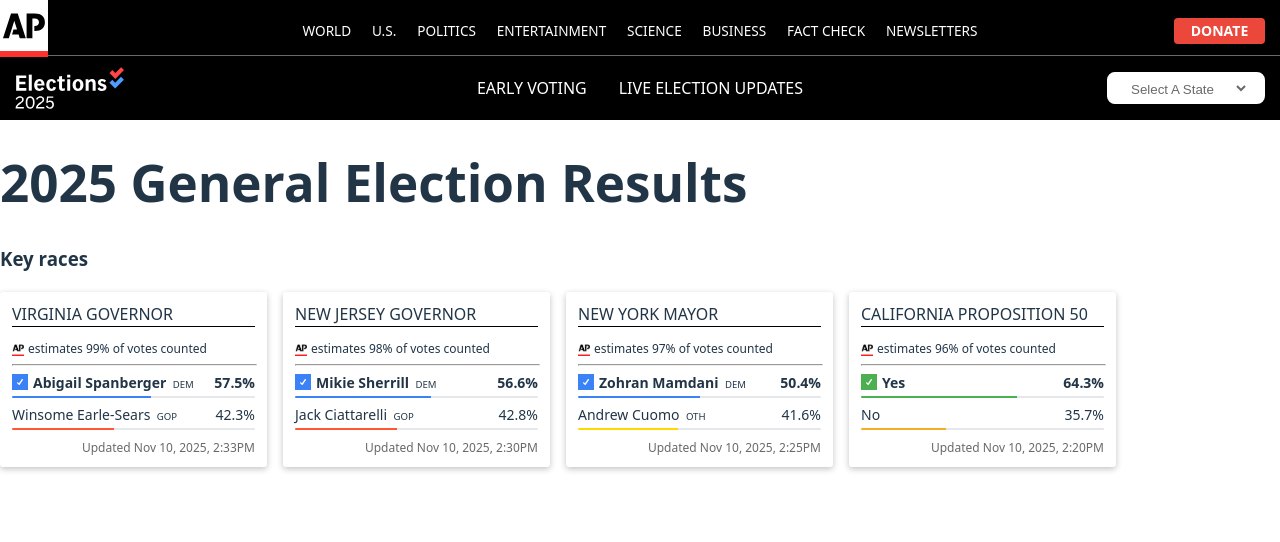
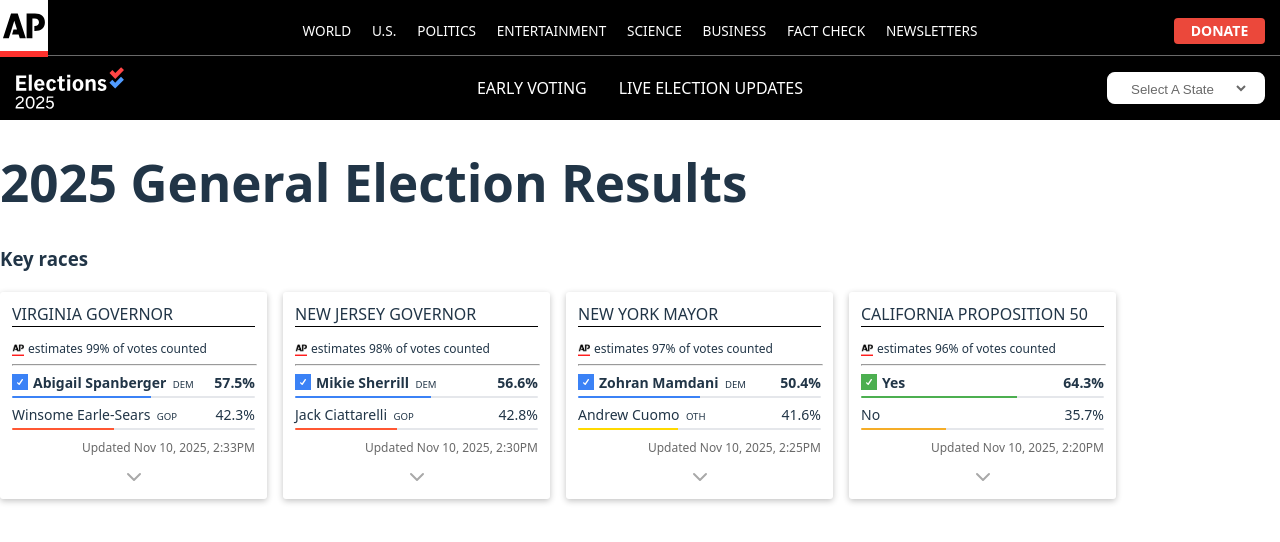
Before and after one commit to chen-luke/ap-news-election, a React (Vite) app: page / in a window 1280 px wide. Shown: the top 542 px of the page. Built offline with nearby package versions, Linux system fonts and the light colour scheme.

Commit message:
style: add download button to RaceCard for user interaction

```diff
--- a/src/components/keyrace/RaceCard.tsx
+++ b/src/components/keyrace/RaceCard.tsx
@@ -138,6 +138,27 @@
         ))}
         <LastUpdated>Updated {keyrace.lastUpdated}</LastUpdated>
       </RaceCardSummary>
+      <div
+        style={{
+          display: 'flex',
+          justifyContent: 'center',
+          marginTop: '0.3rem',
+        }}
+      >
+        <button
+          style={{
+            backgroundColor: 'transparent',
+            backgroundImage: 'url(./download.svg)',
+            backgroundRepeat: 'no-repeat',
+            backgroundPosition: 'center',
+            backgroundSize: 'contain',
+            height: '24px',
+            width: '24px',
+            border: 'none',
+            outline: 'none',
+          }}
+        ></button>
+      </div>
     </RaceCardContainer>
   );
 };
```
